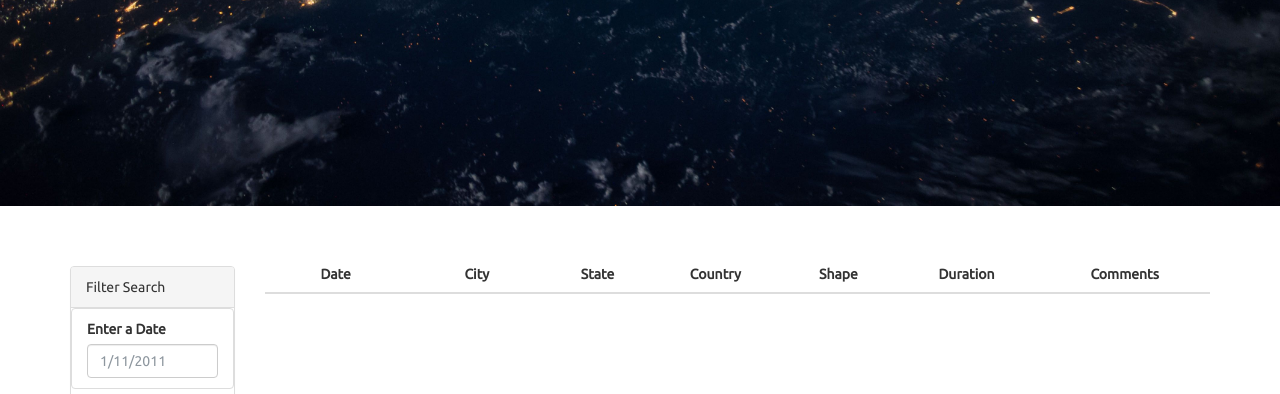
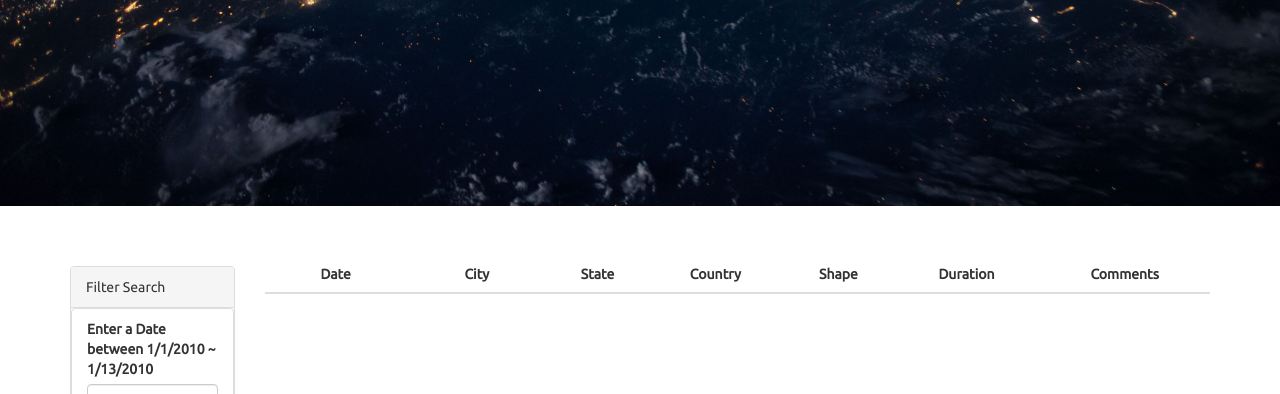
Before and after one commit to HaneulKim214/DOM-manipulation, a plain HTML site: page index.html in a window 1280 px wide. Shown: the part 406-800 px from the top of the page. Drawn offline with nearby package versions, Linux system fonts and the light colour scheme.

Commit message:
organized all files and changed search tap to provide more info

```diff
--- a/index.html
+++ b/index.html
@@ -36,7 +36,7 @@
                   <div class="form-group">
                     <ul class="list-group" id="filters">
                       <li class="filter list-group-item">
-                        <label for="date">Enter a Date</label>
+                        <label for="date">Enter a Date between 1/1/2010 ~ 1/13/2010</label>
                         <input class="form-control" id="datetime" type="text" placeholder="1/11/2011">
                       </li>
                     </ul>
```
